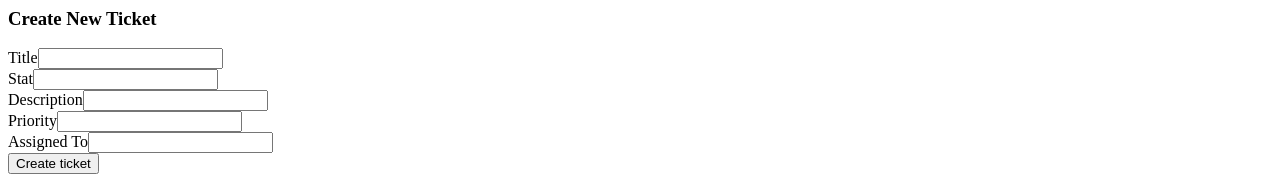
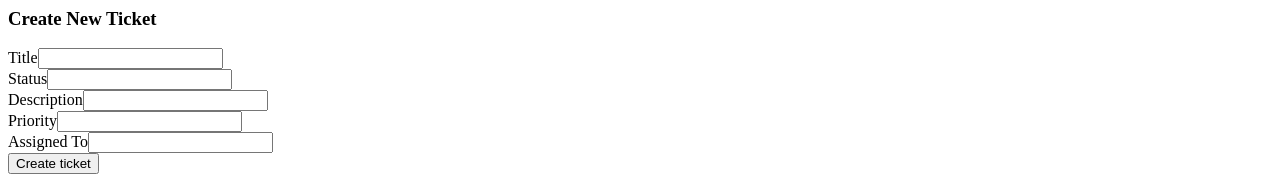
Before and after one commit to ginohagad/bugtracker-frontend, a React (Create React App) app: page /create in a window 1280 px wide. Shown: the part 145-321 px from the top of the page. Built offline with nearby package versions, Linux system fonts and the light colour scheme.

Commit message:
Restored name from 'stat' to 'status'.

```diff
--- a/src/Create/index.js
+++ b/src/Create/index.js
@@ -56,7 +56,7 @@ export default function Create() {
           />
         </div>
         <div className="form-group">
-          <label htmlFor="stat">Stat</label>
+          <label htmlFor="stat">Status</label>
           <input
             type="text"
             className="form-control"
```
